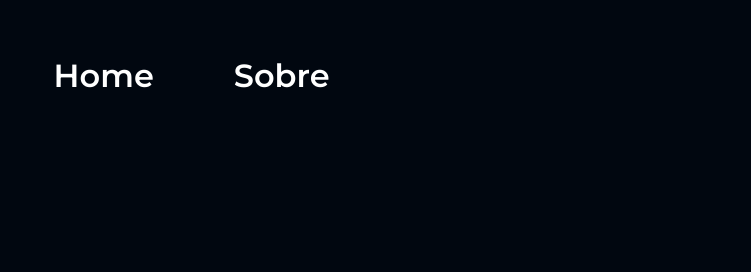
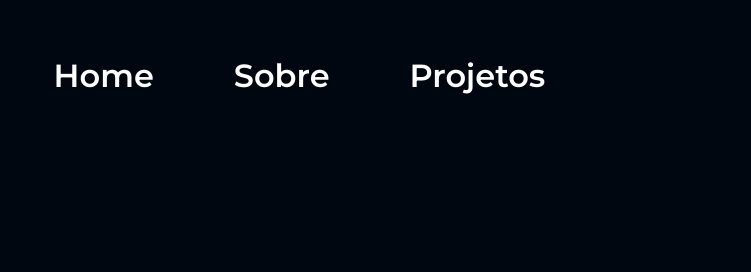
Before and after one commit to LuketeS/Portfolio, a plain HTML site: page about.html in a window 1280 px wide. Shown: the top 272 px of the page, 432-1183 px from the left. Drawn offline with nearby package versions, Linux system fonts and the light colour scheme.

Commit message:
fix: inserido link para projetos em about.html

```diff
--- a/about.html
+++ b/about.html
@@ -13,6 +13,7 @@
             <nav class="cabecalho__menu">
                 <a class="cabecalho__menu__link hover-underline" href="index.html">Home</a>
                 <a class="cabecalho__menu__link hover-underline"href="about.html">Sobre</a>
+                <a class="cabecalho__menu__link hover-underline"href="#">Projetos</a>
             </nav>
         </div>
     </header>
```
